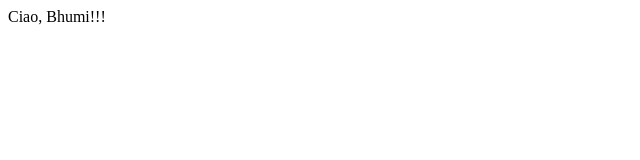
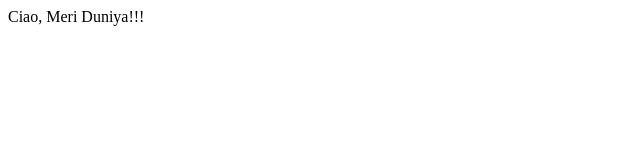
Before and after one commit to khan-ba-dosh/demo-app1, a plain HTML site: page index.html in a window 1280 px wide. Shown: the full height of the page, 0-640 px from the left. Drawn offline with Linux system fonts and the light colour scheme.

Commit message:
app_v_1.3

```diff
--- a/index.html
+++ b/index.html
@@ -1,3 +1,3 @@
 <html>
-Ciao, Bhumi!!!
+Ciao, Meri Duniya!!!
 </hmtl>
```
